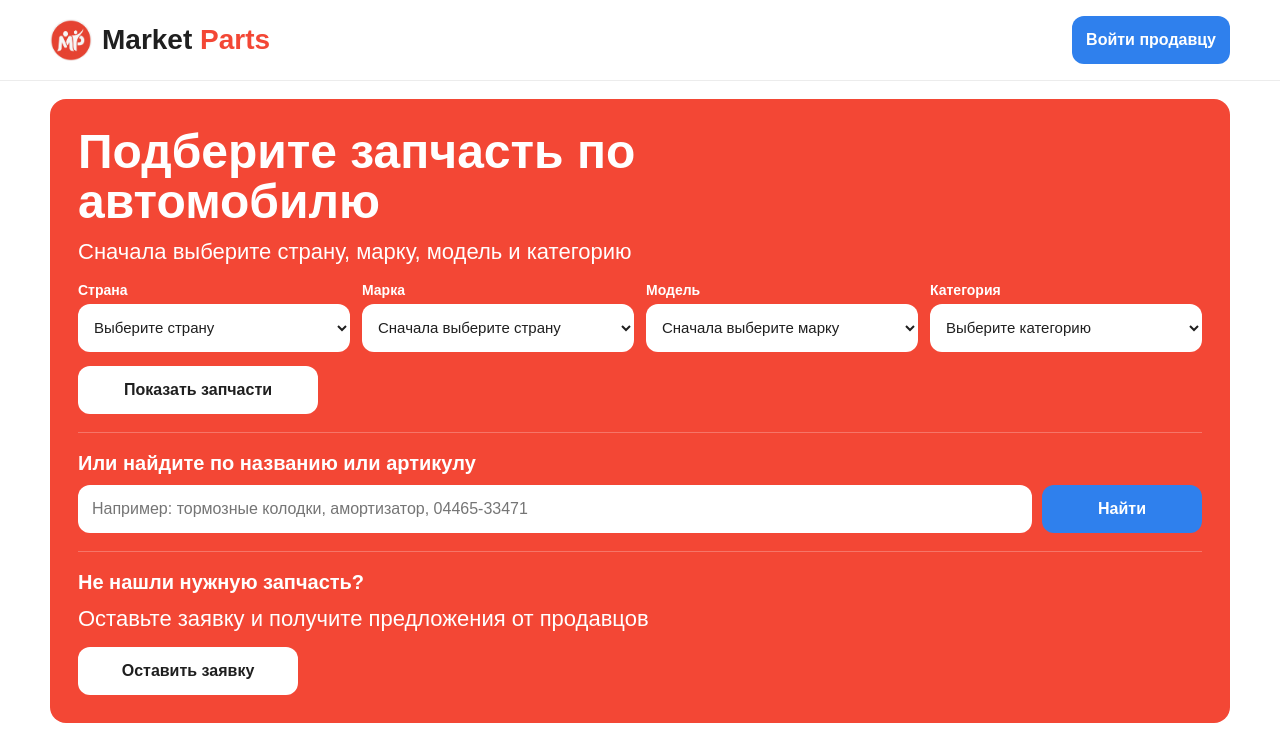
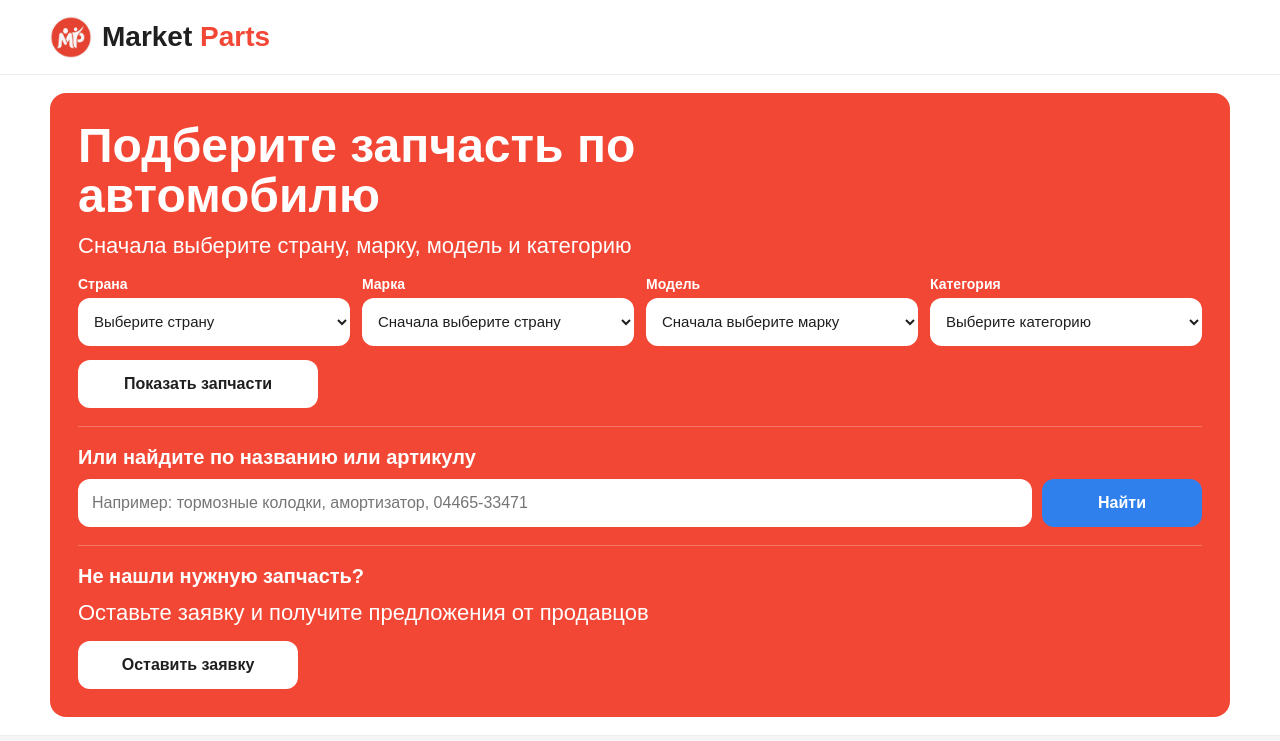
Before and after one commit to Khibullin/marketparts-store, a Django app: page / in a window 1280 px wide. Shown: the top 741 px of the page. Run offline with Django 5.2, Linux system fonts and the light colour scheme; data comes from the database, SQL or seed files in the repository.

Commit message:
remove seller button from header and clean homepage

```diff
--- a/core/templates/core/home.html
+++ b/core/templates/core/home.html
@@ -10,10 +10,6 @@
       <img src="{% static 'images/logo.jpg' %}" alt="Market Parts">
       <div class="brand-title">Market <span>Parts</span></div>
     </a>
-
-    <div class="topbar-actions">
-      <a class="btn seller-login-btn topbar-btn" href="/catalog/seller/login/">Войти продавцу</a>
-    </div>
   </div>
 </header>
 
```
